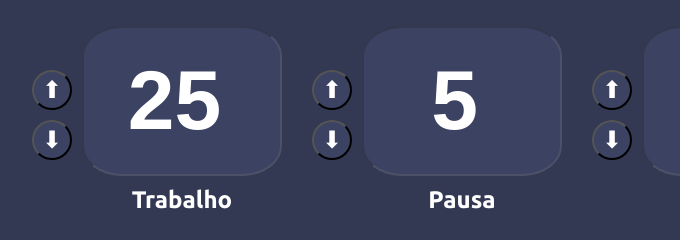
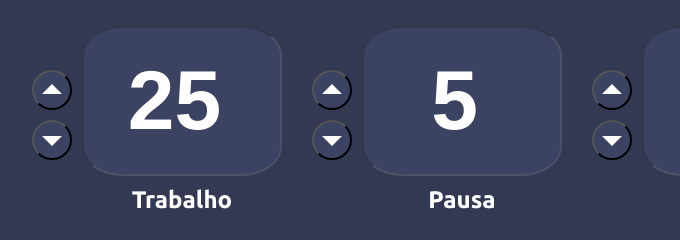
Before and after one commit to lucasilvafon/pomodoroApp, a plain HTML site: page index.html in a window 1280 px wide. Shown: the part 284-524 px from the top of the page, 206-886 px from the left. Drawn offline with Linux system fonts and the light colour scheme.

Commit message:
Arrows upgrade using CSS

```diff
--- a/css/style.css
+++ b/css/style.css
@@ -53,8 +53,23 @@ input {
   height: 40px;
   width: 40px;
   background-color: #3c4262;
-  color: #fff;
+  color: #333853;
   border-radius: 50%;
+}
+.arrow .content {
+  display: none;
+}
+.arrow::before {
+  content: ' ';
+  box-sizing: border-box;
+  width: 10px;
+  height: 10px;
+  border: 10px solid transparent;
+  border-bottom: 10px solid white;
+  transform: translateY(-6px);
+}
+.arrow.down::before {
+  transform: rotate(180deg) translateY(-6px);
 }
 .time-box {
   text-align: center;
--- a/index.html
+++ b/index.html
@@ -3,9 +3,12 @@
   <head>
     <meta charset="UTF-8" />
     <meta name="viewport" content="width=device-width, initial-scale=1.0" />
-    <link rel="preconnect" href="https://fonts.googleapis.com">
-    <link rel="preconnect" href="https://fonts.gstatic.com" crossorigin>
-    <link href="https://fonts.googleapis.com/css2?family=Ubuntu:wght@300;400;700&display=swap" rel="stylesheet">
+    <link rel="preconnect" href="https://fonts.googleapis.com" />
+    <link rel="preconnect" href="https://fonts.gstatic.com" crossorigin />
+    <link
+      href="https://fonts.googleapis.com/css2?family=Ubuntu:wght@300;400;700&display=swap"
+      rel="stylesheet"
+    />
     <link rel="stylesheet" href="./css/style.css" />
     <link rel="reset" href="/css/reset.css" />
     <title>Pomodoro</title>
@@ -19,8 +22,10 @@
         <div class="wrapper">
           <section class="time-card">
             <div>
-              <button class="arrow" ">⬆</button>
-              <button class="arrow" ">⬇</button>
+              <button class="arrow up"><span class="content">Up</span></button>
+              <button class="arrow down">
+                <span class="content">Down</span>
+              </button>
             </div>
             <div class="time-box">
               <input type="number" value="25" disabled />
@@ -29,8 +34,10 @@
           </section>
           <section class="time-card">
             <div>
-              <button class="arrow" ">⬆</button>
-              <button class="arrow" ">⬇</button>
+              <button class="arrow up"><span class="content">Up</span></button>
+              <button class="arrow down">
+                <span class="content">Down</span>
+              </button>
             </div>
             <div class="time-box">
               <input type="number" value="5" disabled />
@@ -39,8 +46,10 @@
           </section>
           <section class="time-card">
             <div>
-              <button class="arrow" ">⬆</button>
-              <button class="arrow" ">⬇</button>
+              <button class="arrow up"><span class="content">Up</span></button>
+              <button class="arrow down">
+                <span class="content">Down</span>
+              </button>
             </div>
             <div class="time-box">
               <input type="number" value="3" disabled />
```
